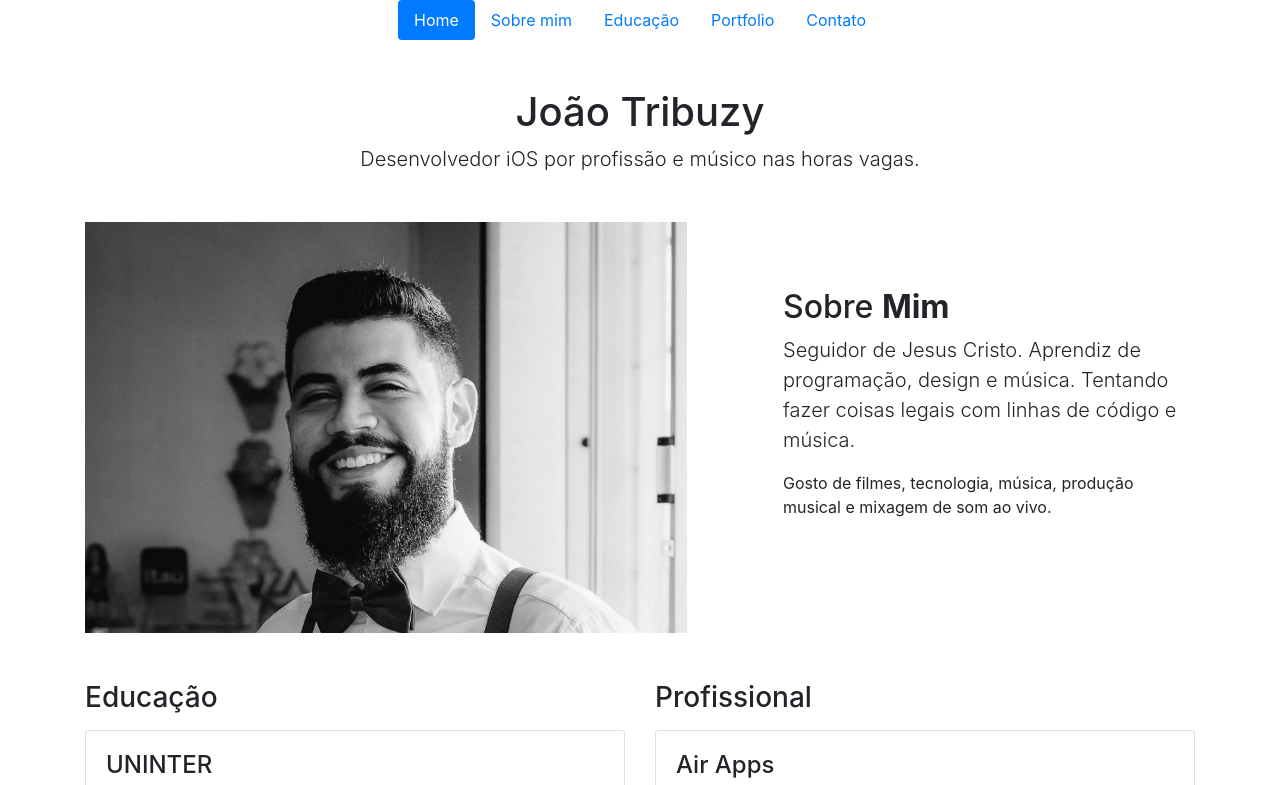
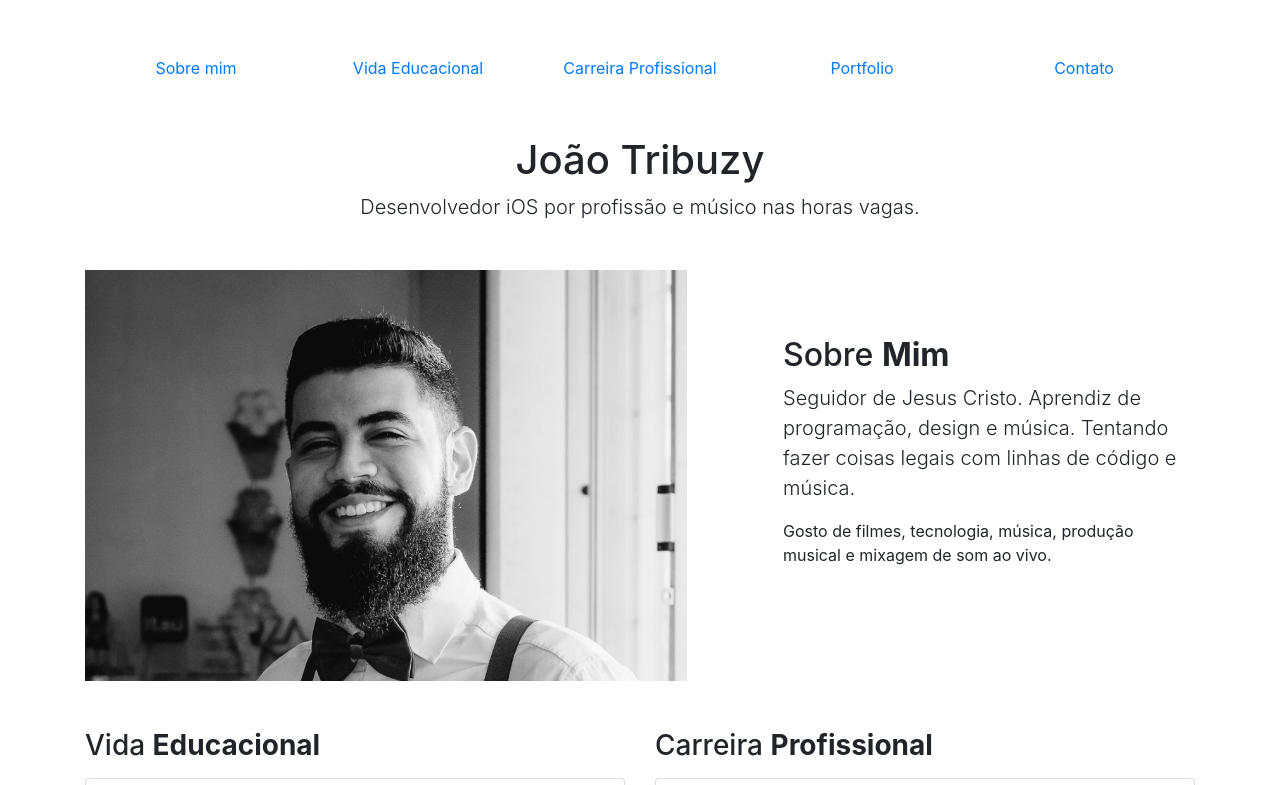
Before and after one commit to joaotribuzy/portfolio-uninter, a plain HTML site: page index.html in a window 1280 px wide. Shown: the top 785 px of the page. Drawn offline with nearby package versions, Linux system fonts and the light colour scheme.

Commit message:
Ajeitando nav bar

```diff
--- a/index.html
+++ b/index.html
@@ -12,25 +12,13 @@
   </head>
   <body>
 
-    <div class="container">
-        <nav>
-            <ul class="nav nav-pills justify-content-center">
-                <li class="nav-item">
-                    <a href="#" class="nav-link active">Home</a>
-                </li>
-                <li class="nav-item">
-                    <a href="#" class="nav-link">Sobre mim</a>
-                </li>
-                <li class="nav-item">
-                    <a href="#" class="nav-link">Educação</a>
-                </li>
-                <li class="nav-item">
-                    <a href="#" class="nav-link">Portfolio</a>
-                </li>
-                <li class="nav-item">
-                    <a href="#" class="nav-link">Contato</a>
-                </li>
-            </ul>
+    <div class="container my-5">
+        <nav class="nav nav-justified">
+            <a class="nav-item nav-link" href="#about-me">Sobre mim</a>
+            <a class="nav-item nav-link" href="#educacional">Vida Educacional</a>
+            <a class="nav-item nav-link" href="#professional">Carreira Profissional</a>
+            <a class="nav-item nav-link" href="#">Portfolio</a>
+            <a class="nav-item nav-link" href="#contact">Contato</a>
         </nav>
     </div>
 
@@ -41,7 +29,7 @@
         </p>
     </div>
 
-    <div class="container mt-5">
+    <div class="container mt-5" id="about-me">
         <div class="row align-items-center" >
             <div class="col-lg-7 pr-lg-5 mb-5 mb-lg-0">
                 <img src="images/me-welcome.jpg" alt="Image placeholder" class="img-fluid">
@@ -56,10 +44,10 @@
         </div>
     </div>
 
-    <div class="container mt-5">
+    <div class="container mt-5" id="educacional">
         <div class="row">
             <div class="col">
-                <h3 class="mb-3">Educação</h3>
+                <h3 class="mb-3">Vida <strong>Educacional</strong></h3>
 
                 <div class="card mb-3">
                     <div class="card-body">
@@ -87,9 +75,9 @@
             </div>
 
             <div class="col">
-                <h3 class="mb-3">Profissional</h3>
+                <h3 class="mb-3">Carreira <strong>Profissional</strong></h3>
 
-                <div class="card mb-3">
+                <div class="card mb-3" id="professional">
                     <div class="card-body">
                         <h4>Air Apps</h4>
                         <h5>Engenheiro iOS</h5>
@@ -133,6 +121,21 @@
         </div>
     </div>
 
+    <div class="container my-5" id="contact">
+        <h2 class="my-5">Entre em <strong>contato</strong></h2>
+        <form>
+            <div class="form-group">
+                <label for="exampleInputEmail1">Qual o seu e-mail?</label>
+                <input type="email" class="form-control" id="exampleInputEmail1" aria-describedby="emailHelp" placeholder="teste@mail.com">
+            </div>
+            <div class="form-group">
+                <label for="exampleInputAssunto1">O que você quer falar?</label>
+                <input type="text" class="form-control" id="exampleInputAssunto1" placeholder="Como é trabalhar com iOS?">
+            </div>
+            <button type="submit" class="btn btn-primary">Enviar</button>
+          </form>
+    </div>
+
     <!-- Optional JavaScript -->
     <!-- jQuery first, then Popper.js, then Bootstrap JS -->
     <script src="https://code.jquery.com/jquery-3.3.1.slim.min.js" integrity="sha384-q8i/X+965DzO0rT7abK41JStQIAqVgRVzpbzo5smXKp4YfRvH+8abtTE1Pi6jizo" crossorigin="anonymous"></script>
```
